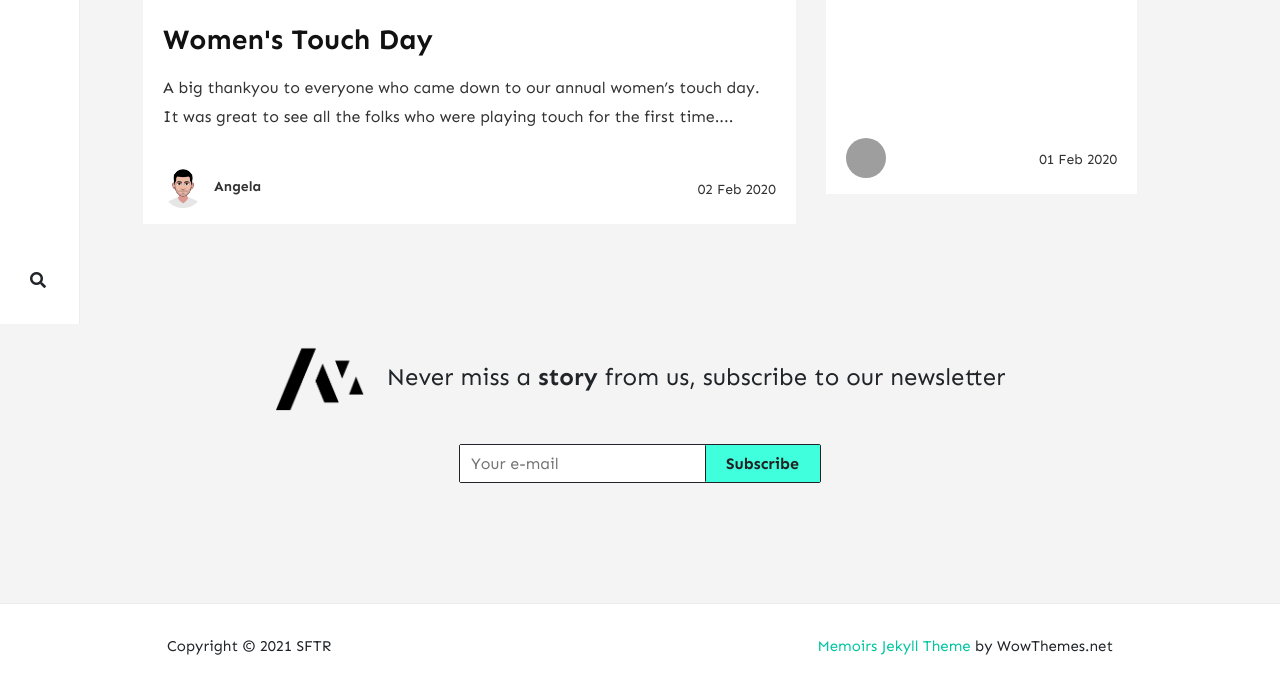
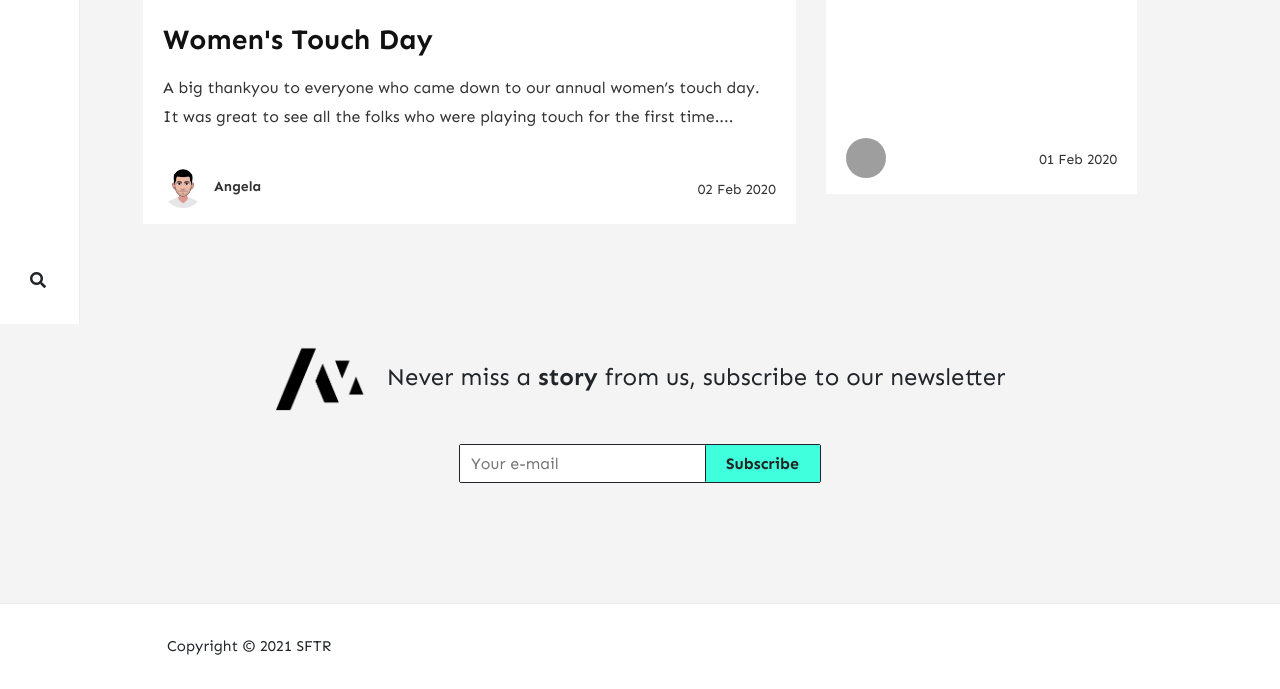
Before and after one commit to stackbit-projects/blue-triceratops-4f502, a Jekyll site: the page built from index.html, in a window 1280 px wide. Shown: the part 576-1265 px from the top of the page. Built offline with Jekyll 4.4.1, drawn with Linux system fonts in a browser that asks for light colours; nearby versions of some CDN libraries; the list of posts is cut into pages by our own code; comment, search, counter and statistics services are not loaded; grey boxes are pictures that could not be loaded.

Commit message:
default.html: changed

```diff
--- a/_layouts/default.html
+++ b/_layouts/default.html
@@ -117,9 +117,6 @@
             <div class="col-md-6 col-sm-12 text-center text-lg-left">
                 Copyright © {{ site.time | date: "%Y" }} {{ site.name }}
             </div>
-            <div class="col-md-6 col-sm-12 text-center text-lg-right">
-                <a target="_blank" href="https://www.wowthemes.net/memoirs-free-jekyll-theme/">Memoirs Jekyll Theme</a> by WowThemes.net
-            </div>
         </div>
     </div>
 </footer>
```
